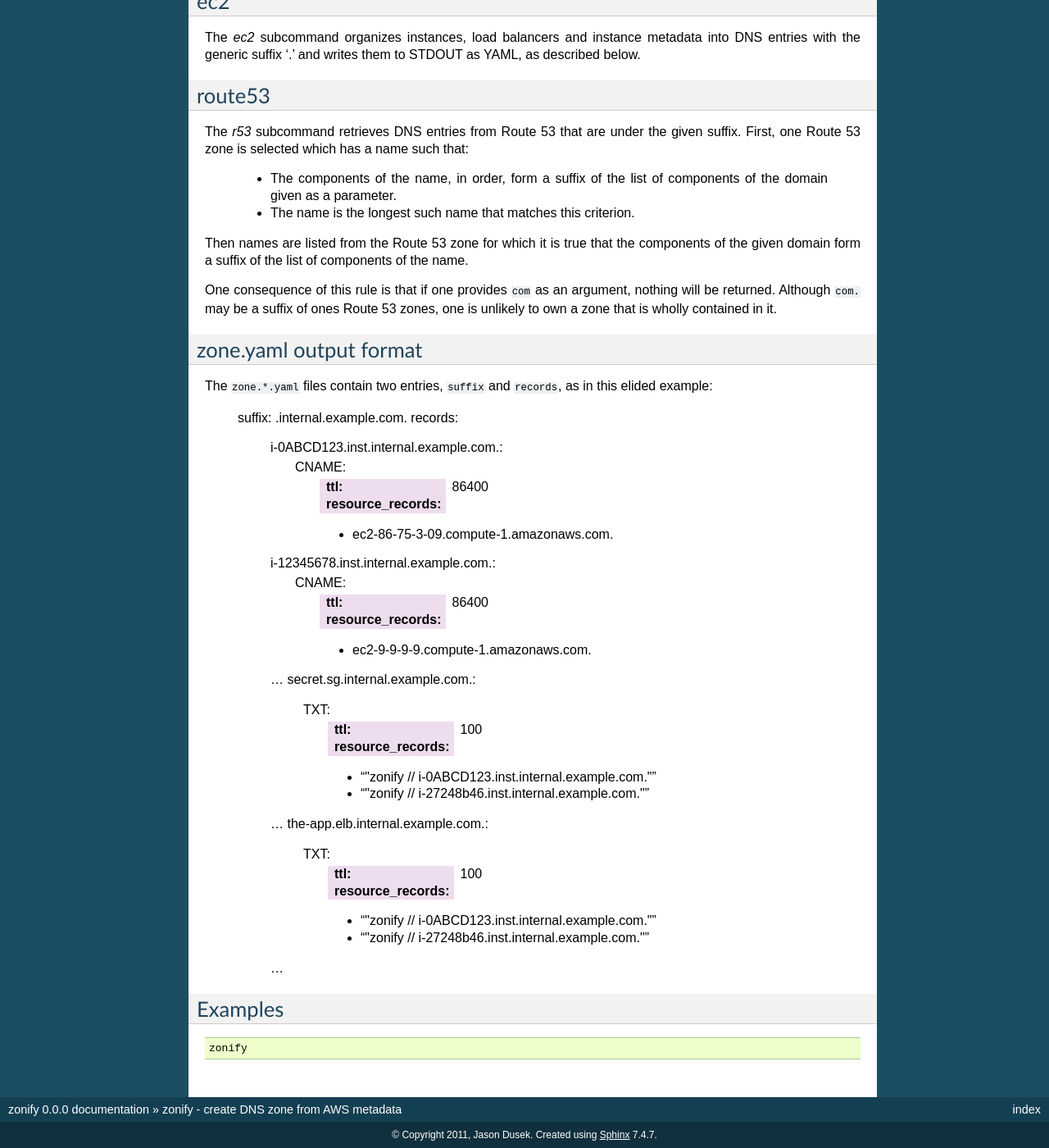
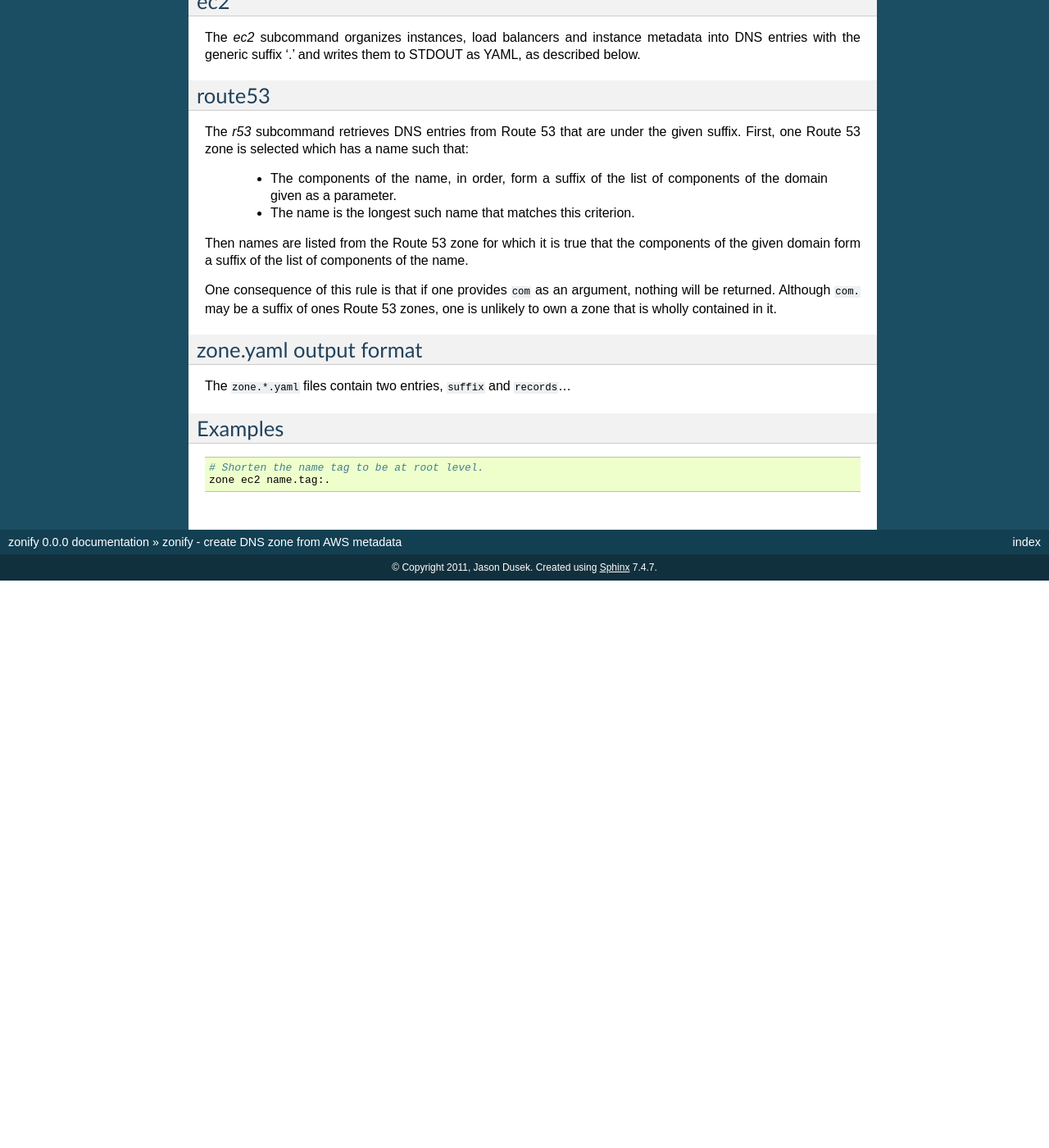
Before and after one commit to airbnb/zonify, a Sphinx documentation site: the page built from docs/source/index.rst, in a window 1280 px wide and 1400 px high, scrolled down 530 px. Shown: the whole window at 82% size. Built offline with Sphinx 7.4.7, drawn with Linux system fonts in a browser that asks for light colours; after the commit the page ends 1238 px from its top, so only the background shows below that.

Commit message:
Incomplete.

```diff
--- a/docs/source/index.rst
+++ b/docs/source/index.rst
@@ -56,40 +56,12 @@ zones, one is unlikely to own a zone that is wholly contained in it.
 zone.yaml output format
 -----------------------
 
-The ``zone.*.yaml`` files contain two entries, ``suffix`` and ``records``, as
-in this elided example:
-
-  suffix: .internal.example.com.
-  records:
-    i-0ABCD123.inst.internal.example.com.:
-      CNAME:
-        :ttl: 86400
-        :resource_records:
-        - ec2-86-75-3-09.compute-1.amazonaws.com.
-    i-12345678.inst.internal.example.com.:
-      CNAME:
-        :ttl: 86400
-        :resource_records:
-        - ec2-9-9-9-9.compute-1.amazonaws.com.
-    ...
-    secret.sg.internal.example.com.:
-      TXT:
-        :ttl: 100
-        :resource_records:
-        - "\"zonify // i-0ABCD123.inst.internal.example.com.\""
-        - "\"zonify // i-27248b46.inst.internal.example.com.\""
-    ...
-    the-app.elb.internal.example.com.:
-      TXT:
-        :ttl: 100
-        :resource_records:
-        - "\"zonify // i-0ABCD123.inst.internal.example.com.\""
-        - "\"zonify // i-27248b46.inst.internal.example.com.\""
-    ...
+The ``zone.*.yaml`` files contain two entries, ``suffix`` and ``records``...
 
 Examples
 --------
 
 .. code-block:: bash
 
-  zonify
+  # Shorten the name tag to be at root level.
+  zone ec2 name.tag:.
```
